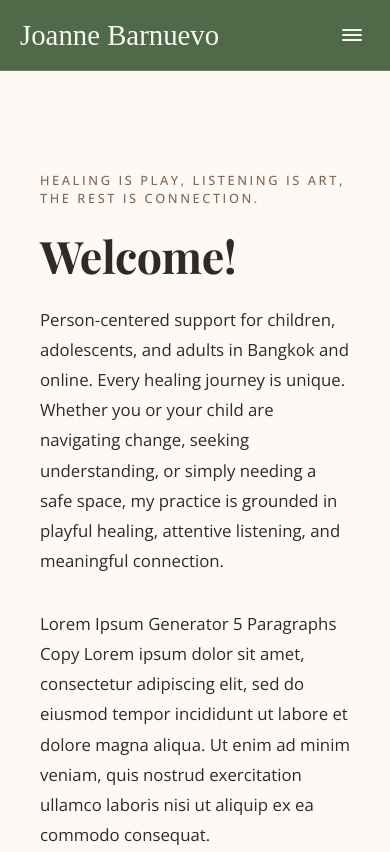
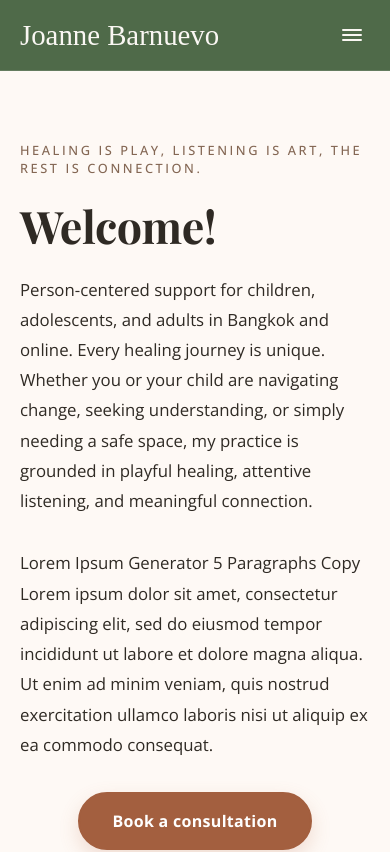
Before and after one commit to joseph-johnson27001/Joanne-s-Counselling-Website, a Vue app: page / in a window 390 px wide. Shown: the top 852 px of the page. Built offline with nearby package versions, Linux system fonts and the light colour scheme; a web font is replaced by a local one.

Commit message:
Sections

```diff
--- a/src/components/sections/HeroSection.vue
+++ b/src/components/sections/HeroSection.vue
@@ -65,7 +65,7 @@ export default {
 @media (max-width: 900px) {
   .hero-content {
     grid-template-columns: 1fr;
-    padding: 50px 20px;
+    padding: 20px 0px;
     gap: 24px;
     align-items: start;
   }
--- a/src/styles/sections.css
+++ b/src/styles/sections.css
@@ -8,7 +8,7 @@
 @media (max-width: 900px) {
   .section-block {
     padding: 50px 20px;
-    scroll-margin-top: 70px;
+    scroll-margin-top: 65px;
   }
 }
 
```
